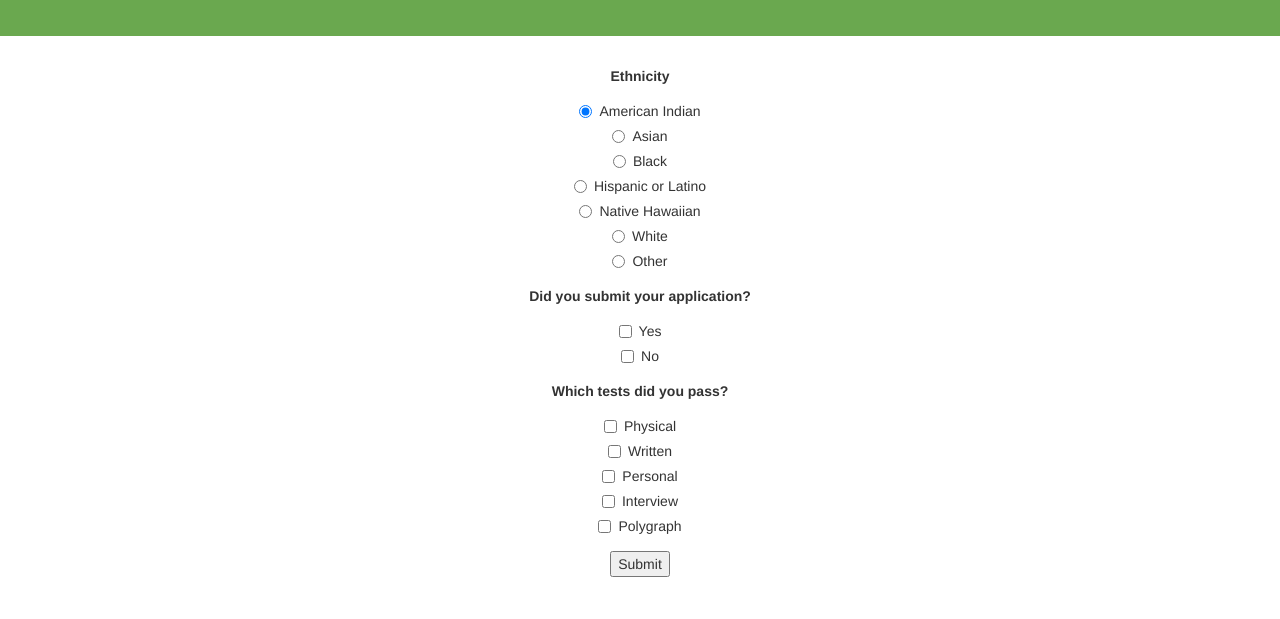
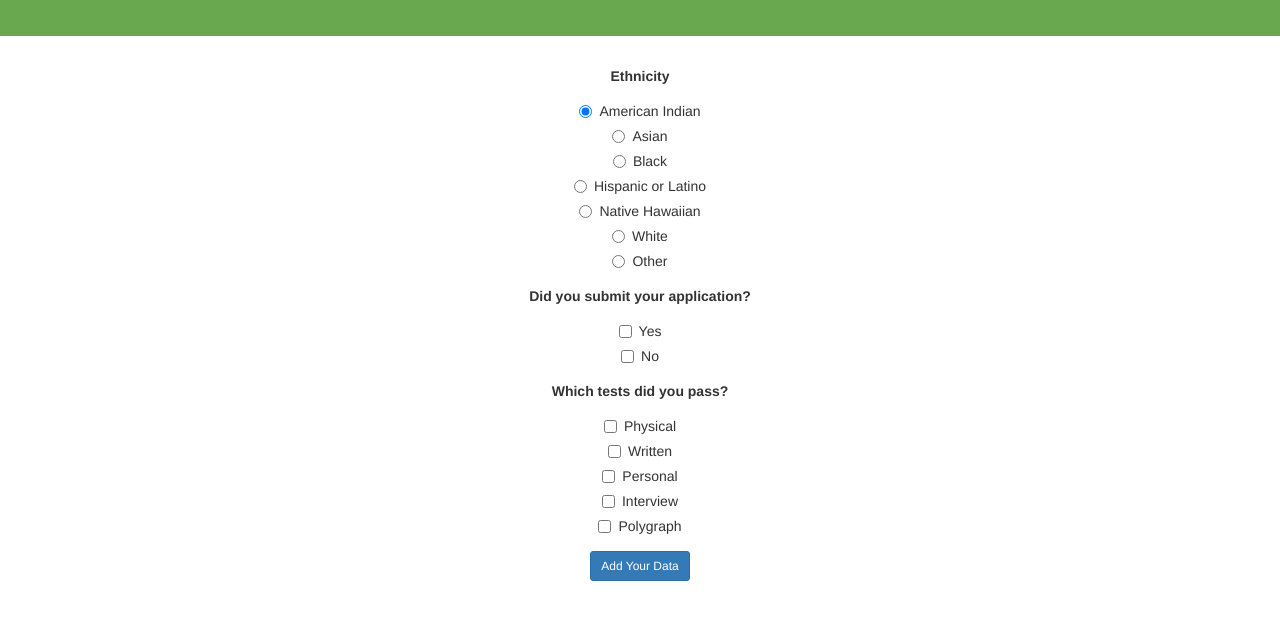
Before and after one commit to jaeyoungchang5/client-server-project, a plain HTML site: page client/scripts/add-data/index.html in a window 1280 px wide. Shown: the part 179-798 px from the top of the page. Drawn offline with nearby package versions, Linux system fonts and the light colour scheme; files whose address does not match are found by name.

Commit message:
Update index.html

```diff
--- a/client/scripts/add-data/index.html
+++ b/client/scripts/add-data/index.html
@@ -58,9 +58,7 @@
                 </div>
             </form>
 
-            <button name="data" type="button" id="submit-button">
-                Submit
-            </button>
+            <button type="submit" class="btn btn-primary btn-sm" id="add-data-button">Add Your Data</button>
             <!-- <p class='text-center'>
                 <button type="button">
                     <a role='button' class='btn btn-info'>Submit</a>
```
